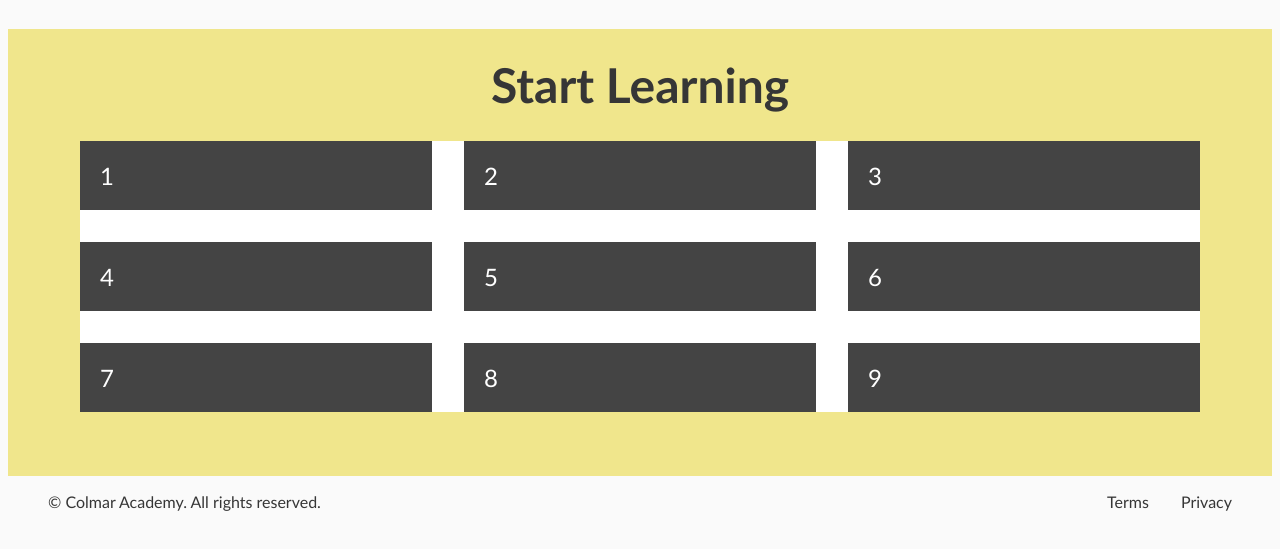
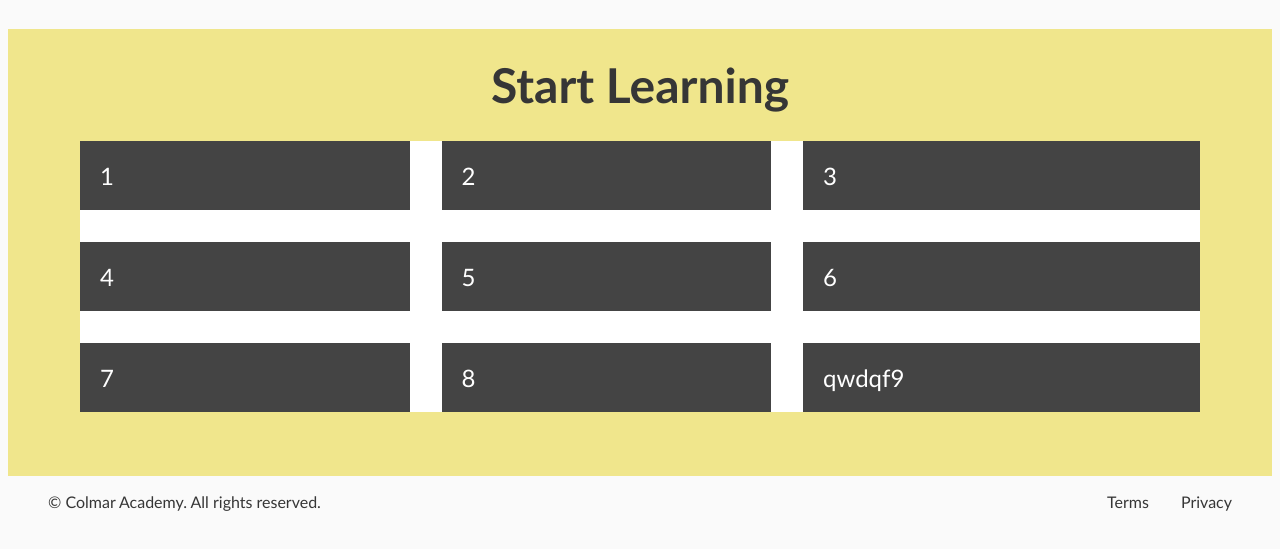
Before and after one commit to ugamochi/capstone, a plain HTML site: page index.html in a window 1280 px wide. Shown: the part 1689-2238 px from the top of the page. Drawn offline with Linux system fonts and the light colour scheme; files whose address does not match are found by name.

Commit message:
test2004

```diff
--- a/index.html
+++ b/index.html
@@ -103,7 +103,7 @@
         <div class="box">6</div>
         <div class="box">7</div>
         <div class="box">8</div>
-        <div class="box">9</div>
+        <div class="box">qwdqf9</div>
 
 
       </div>
```
